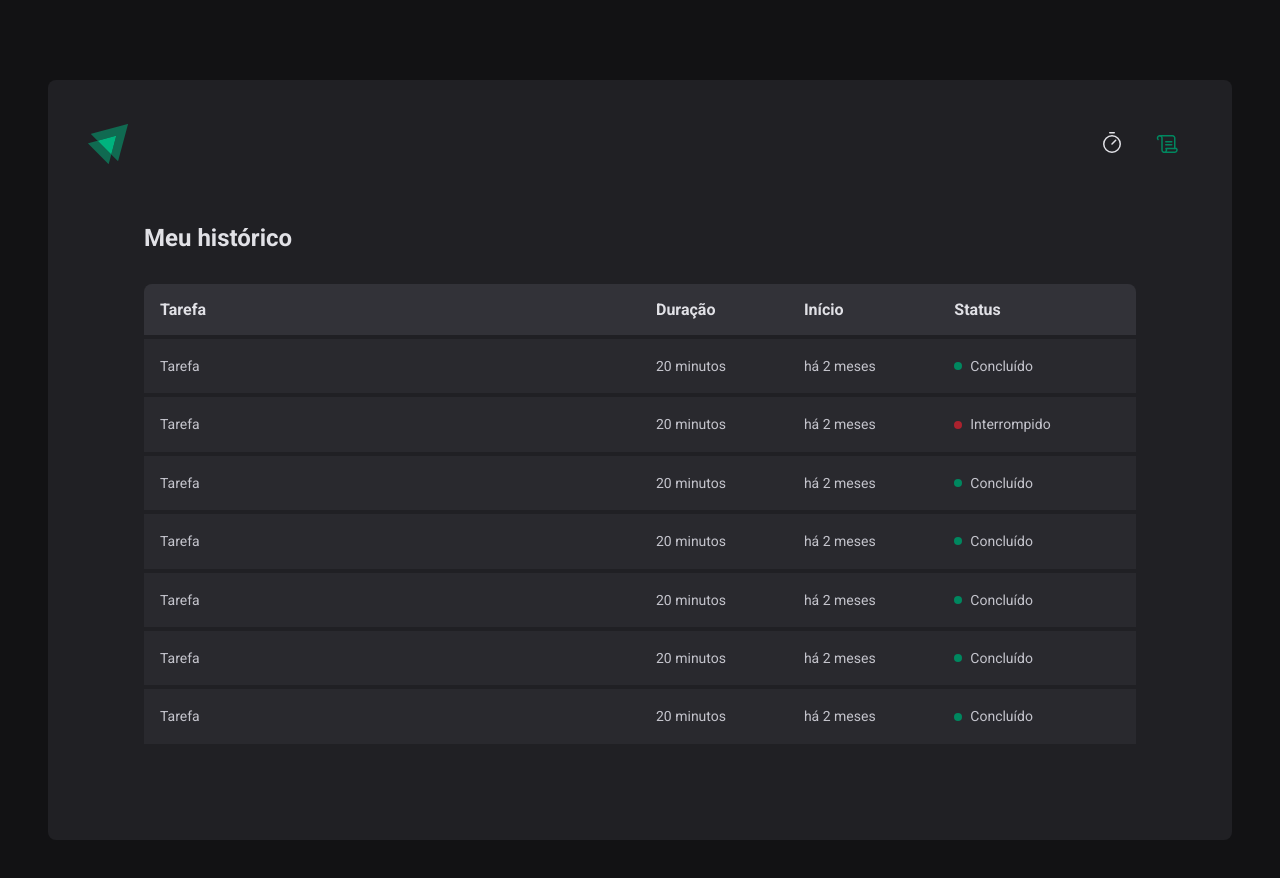
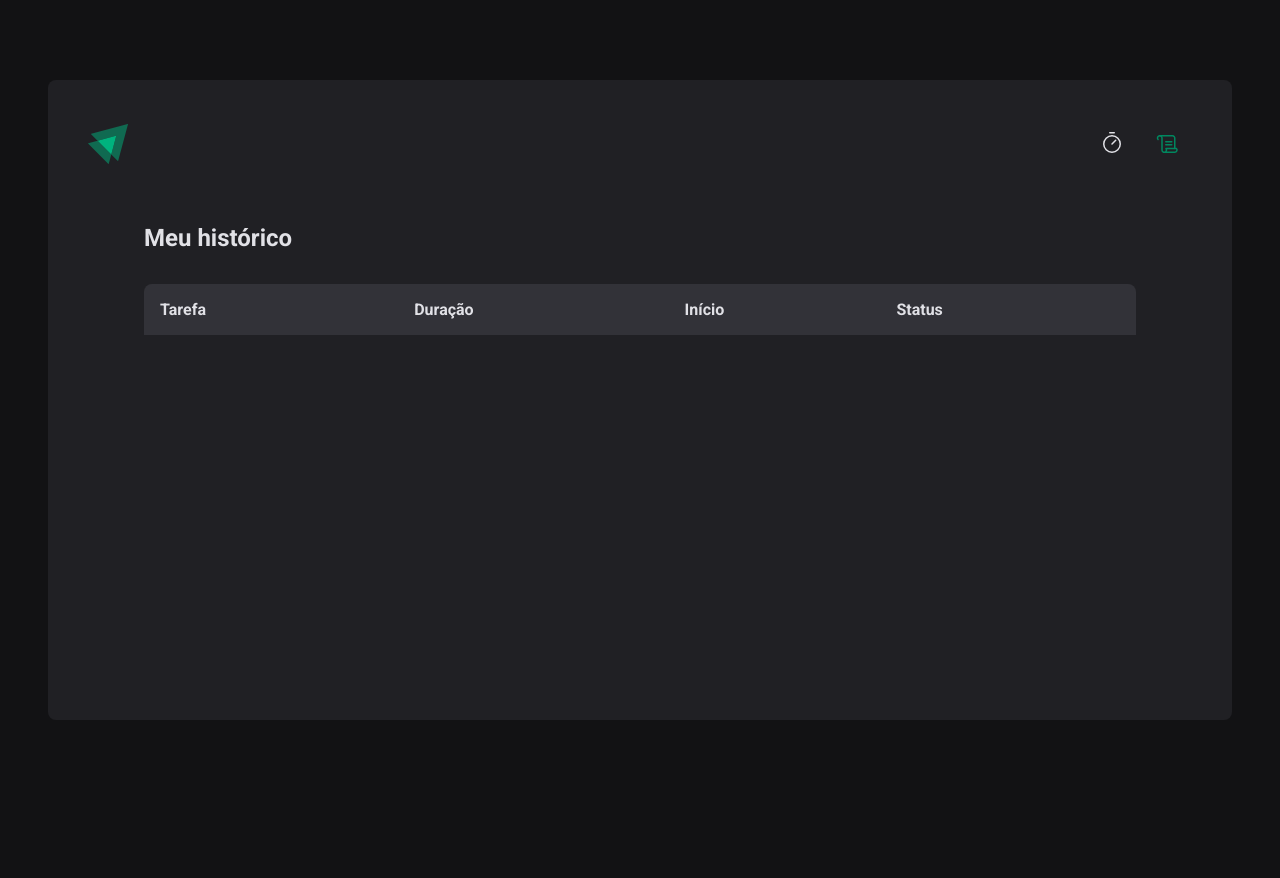
Before and after one commit to PabloYohan/Ignite, a React (Vite) app in the folder Reactjs/Aulas/ignite-timer/: page /history in a window 1280 px wide. Shown: the top 878 px of the page. After the commit the page ends 800 px from the top, so only its background shows below. Built offline with nearby package versions, Linux system fonts and the light colour scheme.

Commit message:
Finalização dos contexto e inicio do histórico de Ciclos

```diff
--- a/Reactjs/Aulas/ignite-timer/src/App.tsx
+++ b/Reactjs/Aulas/ignite-timer/src/App.tsx
@@ -3,12 +3,15 @@ import { ThemeProvider } from 'styled-components'
 import { GlobalStyle } from './styles/global'
 import { defaultTheme } from './styles/themes/default'
 import { Router } from './Router'
+import { CyclesContextProvider } from './contexts/CyclesContext'
 
 export function App() {
   return (
     <ThemeProvider theme={defaultTheme}>
       <BrowserRouter>
-        <Router />
+        <CyclesContextProvider>
+          <Router />
+        </CyclesContextProvider>
       </BrowserRouter>
       <GlobalStyle />
     </ThemeProvider>
--- /dev/null
+++ b/Reactjs/Aulas/ignite-timer/src/contexts/CyclesContext.tsx
@@ -0,0 +1,101 @@
+import { ReactNode, createContext, useState } from 'react'
+
+interface CreateCycleData {
+  task: string
+  minutesAmount: number
+}
+
+interface CyclesContextProviderProps {
+  children: ReactNode
+}
+
+export interface Cycle {
+  id: string
+  task: string
+  minutesAmount: number
+  startDate: Date
+  interuptedDate?: Date
+  finishedDate?: Date
+}
+
+interface CyclesContextType {
+  cycles: Cycle[]
+  activeCycle: Cycle | undefined
+  activeCycleId: string | null
+  markCurrentCycleAsFinished: () => void
+  amountSecondsPassed: number
+  setSecondsPassed: (seconds: number) => void
+  createNewCycle: (data: CreateCycleData) => void
+  interruptCurrentCycle: () => void
+}
+
+export const CyclesContext = createContext({} as CyclesContextType)
+
+export function CyclesContextProvider({
+  children,
+}: CyclesContextProviderProps) {
+  const [amountSecondsPassed, setAmountSecondsPassed] = useState(0)
+  const [cycles, setCycles] = useState<Cycle[]>([])
+  const [activeCycleId, setActiveCycleId] = useState<string | null>(null)
+  const activeCycle = cycles.find((cycle) => cycle.id === activeCycleId)
+
+  function setSecondsPassed(seconds: number) {
+    setAmountSecondsPassed(seconds)
+  }
+
+  function markCurrentCycleAsFinished() {
+    setCycles((state) =>
+      state.map((cycle) => {
+        if (cycle.id === activeCycleId) {
+          return { ...cycle, finishedDate: new Date() }
+        } else {
+          return cycle
+        }
+      }),
+    )
+  }
+
+  function interruptCurrentCycle() {
+    setCycles((state) =>
+      state.map((cycle) => {
+        if (cycle.id === activeCycleId) {
+          return { ...cycle, interuptedDate: new Date() }
+        } else {
+          return cycle
+        }
+      }),
+    )
+    setActiveCycleId(null)
+  }
+
+  function createNewCycle(data: CreateCycleData) {
+    const id = String(new Date().getTime())
+    const newCycle: Cycle = {
+      id,
+      task: data.task,
+      minutesAmount: data.minutesAmount,
+      startDate: new Date(),
+    }
+
+    setCycles((state) => [...state, newCycle])
+    setActiveCycleId(id)
+    setAmountSecondsPassed(0)
+  }
+
+  return (
+    <CyclesContext.Provider
+      value={{
+        cycles,
+        activeCycle,
+        activeCycleId,
+        markCurrentCycleAsFinished,
+        amountSecondsPassed,
+        setSecondsPassed,
+        createNewCycle,
+        interruptCurrentCycle,
+      }}
+    >
+      {children}
+    </CyclesContext.Provider>
+  )
+}
--- a/Reactjs/Aulas/ignite-timer/src/pages/History/index.tsx
+++ b/Reactjs/Aulas/ignite-timer/src/pages/History/index.tsx
@@ -1,6 +1,11 @@
+import { useContext } from 'react'
 import { HistoryContainer, HistoryList, Status } from './styles'
+import { ptBR } from 'date-fns/locale/pt-BR'
+import { CyclesContext } from '../../contexts/CyclesContext'
+import { formatDistanceToNow } from 'date-fns'
 
 export function History() {
+  const { cycles } = useContext(CyclesContext)
   return (
     <HistoryContainer>
       <h1>Meu histórico</h1>
@@ -15,62 +20,33 @@ export function History() {
             </tr>
           </thead>
           <tbody>
-            <tr>
-              <td>Tarefa</td>
-              <td>20 minutos</td>
-              <td>há 2 meses</td>
-              <td>
-                <Status statusColor="green">Concluído</Status>
-              </td>
-            </tr>
-            <tr>
-              <td>Tarefa</td>
-              <td>20 minutos</td>
-              <td>há 2 meses</td>
-              <td>
-                <Status statusColor="red">Interrompido</Status>
-              </td>
-            </tr>
-            <tr>
-              <td>Tarefa</td>
-              <td>20 minutos</td>
-              <td>há 2 meses</td>
-              <td>
-                <Status statusColor="green">Concluído</Status>
-              </td>
-            </tr>
-            <tr>
-              <td>Tarefa</td>
-              <td>20 minutos</td>
-              <td>há 2 meses</td>
-              <td>
-                <Status statusColor="green">Concluído</Status>
-              </td>
-            </tr>
-            <tr>
-              <td>Tarefa</td>
-              <td>20 minutos</td>
-              <td>há 2 meses</td>
-              <td>
-                <Status statusColor="green">Concluído</Status>
-              </td>
-            </tr>
-            <tr>
-              <td>Tarefa</td>
-              <td>20 minutos</td>
-              <td>há 2 meses</td>
-              <td>
-                <Status statusColor="green">Concluído</Status>
-              </td>
-            </tr>
-            <tr>
-              <td>Tarefa</td>
-              <td>20 minutos</td>
-              <td>há 2 meses</td>
-              <td>
-                <Status statusColor="green">Concluído</Status>
-              </td>
-            </tr>
+            {cycles.map((cycle) => {
+              return (
+                <tr key={cycle.id}>
+                  <td>{cycle.task}</td>
+                  <td>{cycle.minutesAmount} minutos</td>
+                  <td>
+                    {formatDistanceToNow(cycle.startDate, {
+                      addSuffix: true,
+                      locale: ptBR,
+                    })}
+                  </td>
+                  <td>
+                    {cycle.finishedDate && (
+                      <Status statusColor="green">Concluido</Status>
+                    )}
+
+                    {cycle.interuptedDate && (
+                      <Status statusColor="red">Interrompido</Status>
+                    )}
+
+                    {!cycle.finishedDate && !cycle.interuptedDate && (
+                      <Status statusColor="yellow">Em Andamento</Status>
+                    )}
+                  </td>
+                </tr>
+              )
+            })}
           </tbody>
         </table>
       </HistoryList>
--- a/Reactjs/Aulas/ignite-timer/src/pages/Home/components/Countdown/index.tsx
+++ b/Reactjs/Aulas/ignite-timer/src/pages/Home/components/Countdown/index.tsx
@@ -1,7 +1,7 @@
 import { useContext, useEffect } from 'react'
 import { CountdownContainer, Separator } from './style'
-import { CyclesContext } from '../..'
 import { differenceInSeconds } from 'date-fns'
+import { CyclesContext } from '../../../../contexts/CyclesContext'
 
 export function Countdown() {
   const {
--- a/Reactjs/Aulas/ignite-timer/src/pages/Home/components/NewCycleForm/index.tsx
+++ b/Reactjs/Aulas/ignite-timer/src/pages/Home/components/NewCycleForm/index.tsx
@@ -1,7 +1,7 @@
 import { FormContainer, MinutesAmountInput, TaskInput } from './style'
 import { useContext } from 'react'
-import { CyclesContext } from '../..'
 import { useFormContext } from 'react-hook-form'
+import { CyclesContext } from '../../../../contexts/CyclesContext'
 
 export function NewCycleForm() {
   const { activeCycle } = useContext(CyclesContext)
@@ -28,7 +28,7 @@ export function NewCycleForm() {
         id="minutesAmount"
         placeholder="00"
         step={5}
-        min={1}
+        min={5}
         max={60}
         disabled={!!activeCycle}
         {...register('minutesAmount', { valueAsNumber: true })}
--- a/Reactjs/Aulas/ignite-timer/src/pages/Home/index.tsx
+++ b/Reactjs/Aulas/ignite-timer/src/pages/Home/index.tsx
@@ -1,5 +1,4 @@
 import { HandPalm, Play } from 'phosphor-react'
-import { createContext, useState } from 'react'
 import { NewCycleForm } from './components/NewCycleForm'
 import { Countdown } from './components/Countdown'
 import * as zod from 'zod'
@@ -10,22 +9,8 @@ import {
 } from './styles'
 import { FormProvider, useForm } from 'react-hook-form'
 import { zodResolver } from '@hookform/resolvers/zod'
-interface Cycle {
-  id: string
-  task: string
-  minutesAmount: number
-  startDate: Date
-  interuptedDate?: Date
-  finishedDate?: Date
-}
-
-interface CyclesContextType {
-  activeCycle: Cycle | undefined
-  activeCycleId: string | null
-  markCurrentCycleAsFinished: () => void
-  amountSecondsPassed: number
-  setSecondsPassed: (seconds: number) => void
-}
+import { useContext } from 'react'
+import { CyclesContext } from '../../contexts/CyclesContext'
 
 const newCycleCreateSchema = zod.object({
   task: zod.string().min(1, 'Informe a tarefa'),
@@ -34,15 +19,9 @@ const newCycleCreateSchema = zod.object({
 
 type NewCycleFormData = zod.infer<typeof newCycleCreateSchema>
 
-export const CyclesContext = createContext({} as CyclesContextType)
-
 export function Home() {
-  const [amountSecondsPassed, setAmountSecondsPassed] = useState(0)
-  const [cycles, setCycles] = useState<Cycle[]>([])
-  const [activeCycleId, setActiveCycleId] = useState<string | null>(null)
-
-  const activeCycle = cycles.find((cycle) => cycle.id === activeCycleId)
-
+  const { createNewCycle, interruptCurrentCycle, activeCycle } =
+    useContext(CyclesContext)
   const newCycleForm = useForm({
     resolver: zodResolver(newCycleCreateSchema),
     defaultValues: {
@@ -51,50 +30,10 @@ export function Home() {
     },
   })
 
-  function setSecondsPassed(seconds: number) {
-    setAmountSecondsPassed(seconds)
-  }
-
   const { handleSubmit, reset, watch } = newCycleForm
 
-  function markCurrentCycleAsFinished() {
-    setCycles((state) =>
-      state.map((cycle) => {
-        if (cycle.id === activeCycleId) {
-          return { ...cycle, finishedDate: new Date() }
-        } else {
-          return cycle
-        }
-      }),
-    )
-  }
-
-  function handleInterruptCycle() {
-    setCycles((state) =>
-      state.map((cycle) => {
-        if (cycle.id === activeCycleId) {
-          return { ...cycle, interuptedDate: new Date() }
-        } else {
-          return cycle
-        }
-      }),
-    )
-    setActiveCycleId(null)
-  }
-
-  function handleNewCycle(data: NewCycleFormData) {
-    const id = String(new Date().getTime())
-    const newCycle: Cycle = {
-      id,
-      task: data.task,
-      minutesAmount: data.minutesAmount,
-      startDate: new Date(),
-    }
-
-    setCycles((state) => [...state, newCycle])
-    setActiveCycleId(id)
-    setAmountSecondsPassed(0)
-
+  function handleCreateNewCycle(data: NewCycleFormData) {
+    createNewCycle(data)
     reset()
   }
 
@@ -103,25 +42,15 @@ export function Home() {
 
   return (
     <HomeContainer>
-      <form action="" onSubmit={handleSubmit(handleNewCycle)}>
-        <CyclesContext.Provider
-          value={{
-            activeCycle,
-            activeCycleId,
-            markCurrentCycleAsFinished,
-            amountSecondsPassed,
-            setSecondsPassed,
-          }}
-        >
-          <FormProvider {...newCycleForm}>
-            <NewCycleForm />
-          </FormProvider>
+      <form action="" onSubmit={handleSubmit(handleCreateNewCycle)}>
+        <FormProvider {...newCycleForm}>
+          <NewCycleForm />
+        </FormProvider>
 
-          <Countdown />
-        </CyclesContext.Provider>
+        <Countdown />
 
         {activeCycle ? (
-          <CountdownStopButton type="button" onClick={handleInterruptCycle}>
+          <CountdownStopButton type="button" onClick={interruptCurrentCycle}>
             <HandPalm size={24} />
             Interromper
           </CountdownStopButton>
```
